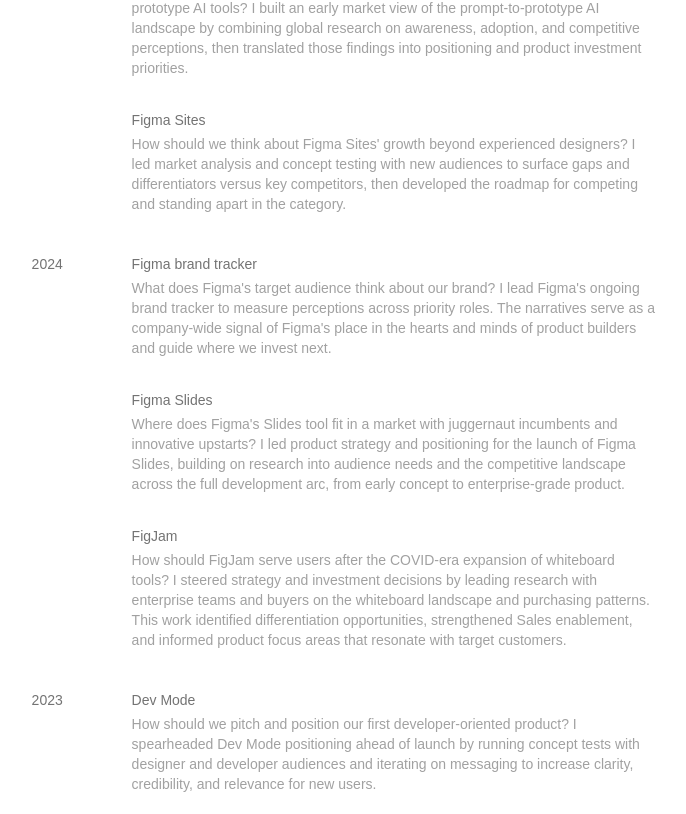
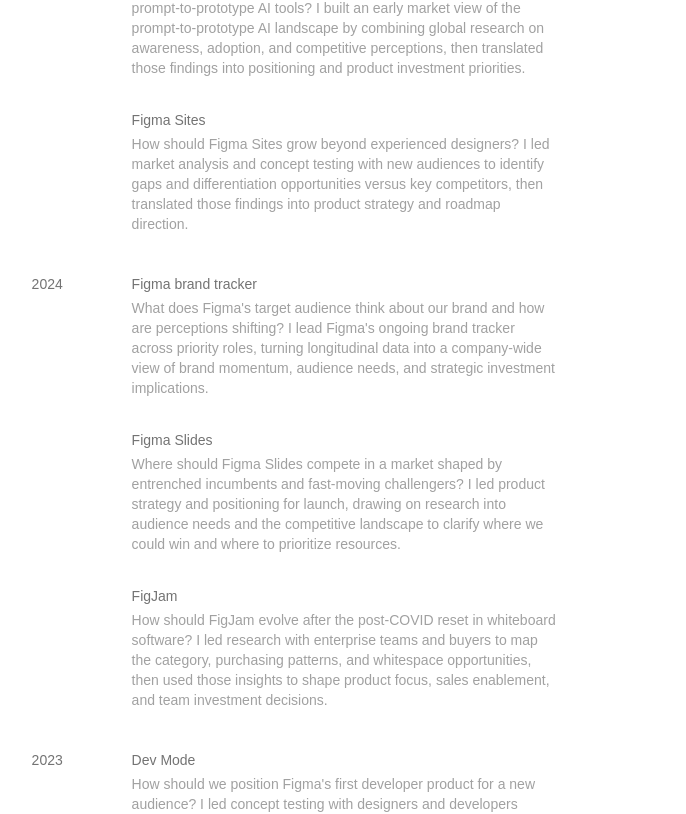
Before and after one commit to mbrandford/personal-site, a Next.js app: page / in a window 1280 px wide. Shown: the part 654-1468 px from the top of the page, without its empty margins (146-832 px from the left). Built offline with nearby package versions, Linux system fonts and the light colour scheme.

Commit message:
Update project descriptions and narrow desktop content column
Made-with: Cursor

```diff
--- a/app/page.tsx
+++ b/app/page.tsx
@@ -33,7 +33,7 @@ export default function Home() {
           id: "2025-figma-sites",
           title: "Figma Sites",
           description:
-            "How should we think about Figma Sites' growth beyond experienced designers? I led market analysis and concept testing with new audiences to surface gaps and differentiators versus key competitors, then developed the roadmap for competing and standing apart in the category.",
+            "How should Figma Sites grow beyond experienced designers? I led market analysis and concept testing with new audiences to identify gaps and differentiation opportunities versus key competitors, then translated those findings into product strategy and roadmap direction.",
           mediaSrc: "/projects/figma-sites.mov",
         },
       ],
@@ -45,21 +45,21 @@ export default function Home() {
           id: "2024-brand-tracker",
           title: "Figma brand tracker",
           description:
-            "What does Figma's target audience think about our brand? I lead Figma's ongoing brand tracker to measure perceptions across priority roles. The narratives serve as a company-wide signal of Figma's place in the hearts and minds of product builders and guide where we invest next.",
+            "What does Figma's target audience think about our brand and how are perceptions shifting? I lead Figma's ongoing brand tracker across priority roles, turning longitudinal data into a company-wide view of brand momentum, audience needs, and strategic investment implications.",
           mediaSrc: "/projects/figma-brand.mp4",
         },
         {
           id: "2024-figma-slides",
           title: "Figma Slides",
           description:
-            "Where does Figma's Slides tool fit in a market with juggernaut incumbents and innovative upstarts? I led product strategy and positioning for the launch of Figma Slides, building on research into audience needs and the competitive landscape across the full development arc, from early concept to enterprise-grade product.",
+            "Where should Figma Slides compete in a market shaped by entrenched incumbents and fast-moving challengers? I led product strategy and positioning for launch, drawing on research into audience needs and the competitive landscape to clarify where we could win and where to prioritize resources.",
           mediaSrc: "/projects/figma-slides.mov",
         },
         {
           id: "2024-figjam",
           title: "FigJam",
           description:
-            "How should FigJam serve users after the COVID-era expansion of whiteboard tools? I steered strategy and investment decisions by leading research with enterprise teams and buyers on the whiteboard landscape and purchasing patterns. This work identified differentiation opportunities, strengthened Sales enablement, and informed product focus areas that resonate with target customers.",
+            "How should FigJam evolve after the post-COVID reset in whiteboard software? I led research with enterprise teams and buyers to map the category, purchasing patterns, and whitespace opportunities, then used those insights to shape product focus, sales enablement, and team investment decisions.",
           mediaSrc: "/projects/figjam.mp4",
         },
       ],
@@ -71,7 +71,7 @@ export default function Home() {
           id: "2023-dev-mode",
           title: "Dev Mode",
           description:
-            "How should we pitch and position our first developer-oriented product? I spearheaded Dev Mode positioning ahead of launch by running concept tests with designer and developer audiences and iterating on messaging to increase clarity, credibility, and relevance for new users.",
+            "How should we position Figma's first developer product for a new audience? I led concept testing with designers and developers ahead of launch, then translated those findings into sharper positioning, launch planning, and adoption expectations for the team.",
           mediaSrc: "/projects/dev-mode.mov",
         },
       ],
@@ -357,7 +357,7 @@ export default function Home() {
     <main className="min-h-screen w-full bg-white lg:bg-[linear-gradient(to_bottom,white_0%,white_75%,#fef7f7_85%,#fce7f3_92%,#f9a8d4_100%)] text-neutral-900">
       {/* Desktop Layout */}
       <div className="hidden lg:block relative max-w-[1600px] mx-auto w-full">
-        <div className="max-w-2xl px-6 pt-16 pb-12 space-y-12 flex-grow" style={{ marginLeft: 'clamp(10px, 12vw, 200px)' }}>
+        <div className="max-w-xl px-6 pt-16 pb-12 space-y-12 flex-grow" style={{ marginLeft: 'clamp(10px, 12vw, 200px)' }}>
           {/* Name */}
           <header className="space-y-2">
             <h1 className="text-sm font-medium tracking-tight">Marcus Brandford</h1>
```
